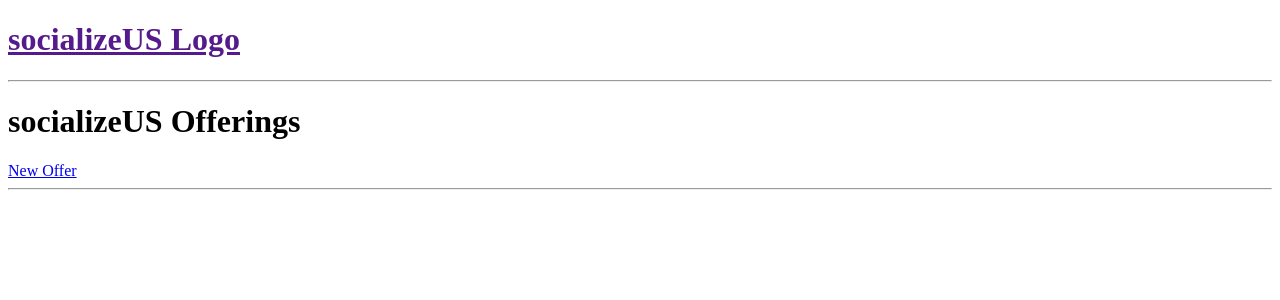
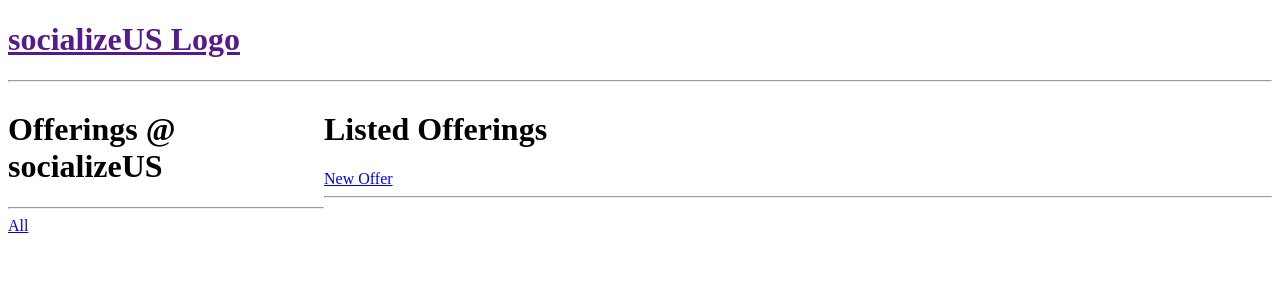
Before and after one commit to ossarioglu/SWE573-repo, a Django app: page / in a window 1280 px wide. Shown: the top 300 px of the page. Run offline with Django 3.2, Linux system fonts and the light colour scheme; data that the repository does not hold is empty.

Commit message:
Search feature by tag is added

```diff
--- a/socializeUs/base/templates/base/home.html
+++ b/socializeUs/base/templates/base/home.html
@@ -2,9 +2,33 @@
 
 {% block content %}
 
-<h1> socializeUS Offerings </h1>
+<style>
+    .home-container{
+        display: grid;
+        grid-template-columns: 1fr 3fr;
+    }
+
+</style>
+
+<div class="home-container">
 
     <div>
+        <h1> Offerings @ socializeUS </h1>
+        <hr>
+
+        <div>
+            <a href="{% url 'home' %}">All</a>
+        </div>
+
+        {% for tag in tags %}
+            <div>
+                <a href="{% url 'home'%}?q={{tag.tagName}}">{{tag.tagName}}</a>
+            </div>
+        {% endfor %}
+    </div>
+
+    <div>
+        <h1> Listed Offerings </h1>
         <a href="{% url 'create-offer' %}" > New Offer </a>
         <hr>
 
@@ -20,6 +44,8 @@
                 </div>
             {% endfor %}
         </div>
+    </div>
+
 
 </div>
 
--- a/socializeUs/base/views.py
+++ b/socializeUs/base/views.py
@@ -1,14 +1,17 @@
 from django.shortcuts import render, redirect
 from django.http import HttpResponse
 
-from .models import Offering
+from .models import Offering, Tag
 from .forms import OfferForm
 # My views
 
 
 def home(request):
-    offers = Offering.objects.all()
-    context = {'offers':offers}
+    q = request.GET.get('q') if request.GET.get('q') != None else ''
+    offers = Offering.objects.filter(tag__tagName__contains=q)
+    tags = Tag.objects.all()
+
+    context = {'offers':offers, 'tags':tags}
     return render(request, 'base/home.html', context)
 
 def offerings(request, ofnum):
```
Lines whose indentation alone changed are shown as unchanged.
